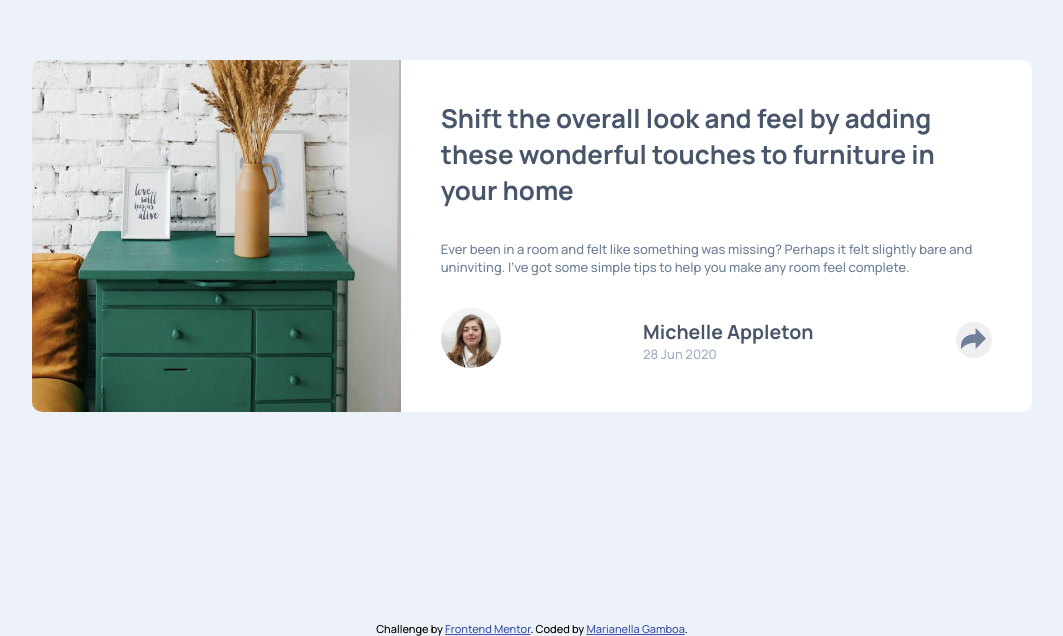
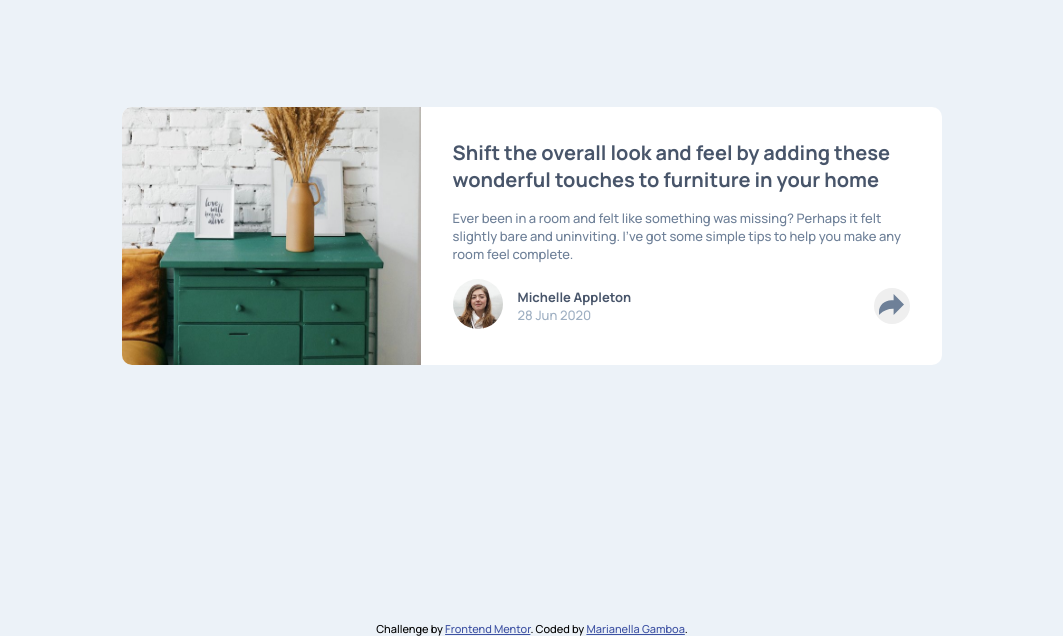
Before and after one commit to Marianellag1/article-preview-challenge, a plain HTML site: page index.html in a window 1280 px wide. Shown: the part 164-800 px from the top of the page, without its empty margins (108-1171 px from the left). Drawn offline with Linux system fonts and the light colour scheme.

Commit message:
re-did author layout, help from someone elses finished challenge.

```diff
--- a/assets/css/style.css
+++ b/assets/css/style.css
@@ -41,7 +41,7 @@ body {
 }
 
 .wrapper {
-    width: 1000px;
+    width: 820px;
     display: grid;
     grid-template-columns: auto auto;
     background-color: white;
@@ -56,22 +56,24 @@ body {
 }
 
 .words {
-    padding: 2.5rem;
+    padding: 2rem;
 }
 
 h1 {
     color: var(--very-dark-grayish-blue);
     font-weight: 700;
+    font-size: 20px;
 }
 
 h2 {
     color: var(--very-dark-grayish-blue);
+    font-size: 13px;
 }
 
 .words p {
     color: var(--desaturated-dark);
     font-weight: 500;
-    margin: 2rem 0;
+    margin: 1rem 0;
 }
 
 .michelle {
@@ -80,11 +82,11 @@ h2 {
     align-items: center;
 }
 
-/* .together {
+.author {
     display: flex;
-    flex-direction: column;
-    justify-content: center;
-} */
+    gap: 15px;
+    align-items: center;
+}
 
 .together p {
     color: var(--grayish-blue);
@@ -94,14 +96,12 @@ h2 {
 .photo {
     margin: 0;
     border-radius: 50%;
-    width: 60px;
+    width: 50px;
 
 }
 
 .arrow {
-    /* display: grid;
-    place-content: center; */
-    cursor: pointer;
+    position: relative;
     border-radius: 50%;
     width: fit-content;
     height: fit-content;
@@ -109,23 +109,31 @@ h2 {
     border: none;
 }
 
-.arrow:hover {
-    background-color: var(--light-grayish-blue);
+.arrow::after {
+    position: absolute;
+    display: flex;
+    align-items: center;
+    justify-content: center;
+
+
+}
+
+button {
+    cursor: pointer;
 }
 
 .arrow img {
     width: 25px;
 }
 
-.toggle-card {
-    position: relative;
-}
-
-.social-icons {
-    position: absolute;
-    z-index: 2;
-}
-
 .hidden {
     display: none;
 }
+
+.share-box {
+    display: flex;
+}
+
+/* .card-share--active {
+    background-color: var(--desaturated-dark);
+} */
--- a/assets/js/script.js
+++ b/assets/js/script.js
@@ -2,9 +2,13 @@
 
 var hiddenIcon = document.getElementById("hidden-icon");
 var arrowBtn = document.getElementById("btn");
-var socialIcon = document.getElementById("social-icon");
+// var authorMichelle =document.querySelector(".author");
+// var cardShare = document.querySelector(".card-share");
+// var socialIcon = document.getElementById("social-icon");
 
 arrowBtn.addEventListener("click", (e) => {
     hiddenIcon.classList.toggle('hidden');
+    // authorMichelle.classList.toggle('hidden');
+
     // socialIcon.classList.toggle('hidden');
 })
--- a/index.html
+++ b/index.html
@@ -33,19 +33,24 @@
         to help you make any room feel complete.</p>
 
       <div class="michelle">
+        <div class="author">
           <figure>
-            <img  class="photo" src="./assets/images/avatar-michelle.jpg" alt="photo of michelle">
+            <img class="photo" src="./assets/images/avatar-michelle.jpg" alt="photo of michelle">
           </figure>
           <div class="together">
             <h2>Michelle Appleton</h2>
             <p>28 Jun 2020</p>
           </div>
+        </div>
+
         <div class="toggle-card hidden" id="hidden-icon">
-            <h3>SHARE</h3>
+          <div class="share-box">
+            <p>share</p>
             <div class="social-icons" id="social-icon">
               <button><img src="./assets/images/icon-facebook.svg" alt="facebook icon logo"></button>
               <button><img src="./assets/images/twitter.png" alt="twitter icon logo"></button>
               <button><img src="./assets/images/pinterest.png" alt="pinterest icon logo"></button>
+            </div>
           </div>
 
           <!-- https://devcamp.com/trails/javascript-in-the-browser/campsites/javascript-dom/guides/how-to-use-javascript-s-toggle-function
@@ -56,6 +61,7 @@
         <button class="arrow" id="btn">
           <img class="circle" src="./assets/images/icon-share.svg" alt="share btn">
         </button>
+
       </div>
 
     </div>
```
Lines whose indentation alone changed are shown as unchanged.
